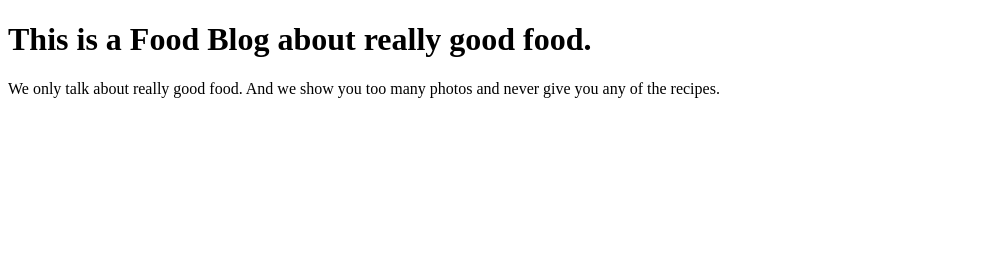
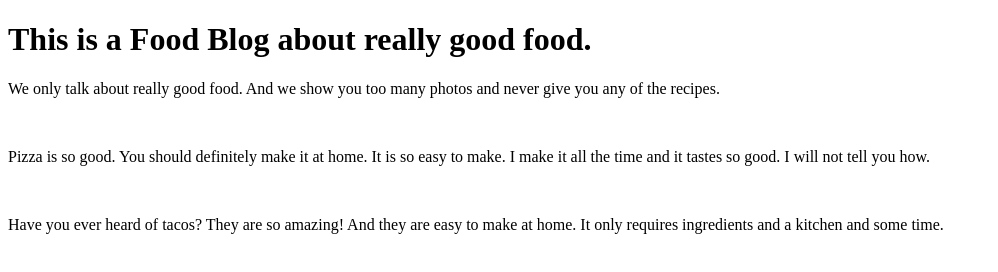
Before and after one commit to devinmounts/blogging_site, a plain HTML site: page index.html in a window 1280 px wide. Shown: the whole page, without its empty margins (0-998 px from the left). Drawn offline with Linux system fonts and the light colour scheme.

Commit message:
add pizza and taco blog content

```diff
--- a/index.html
+++ b/index.html
@@ -12,7 +12,12 @@
         <img src="">
       </p>
   </div>
-
+  <div class="pizza">
+    <img src="">
+    <p>Pizza is so good. You should definitely make it at home. It is so easy to make. I make it all the time and it tastes so good. I will not tell you how.</p>
+  <div class="tacos">
+    <img src="">
+    <p> Have you ever heard of tacos? They are so amazing! And they are easy to make at home. It only requires ingredients and a kitchen and some time.</p>
 
   </body>
 </html>
```
